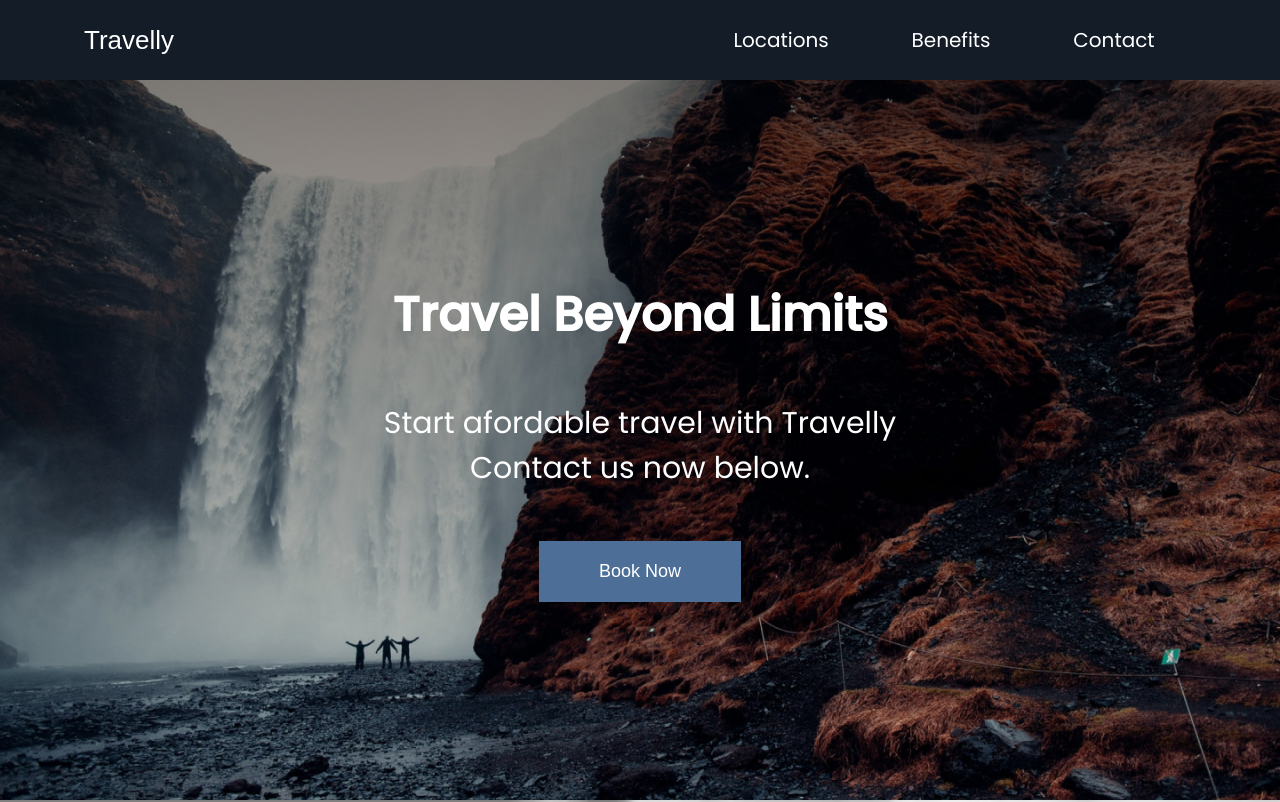
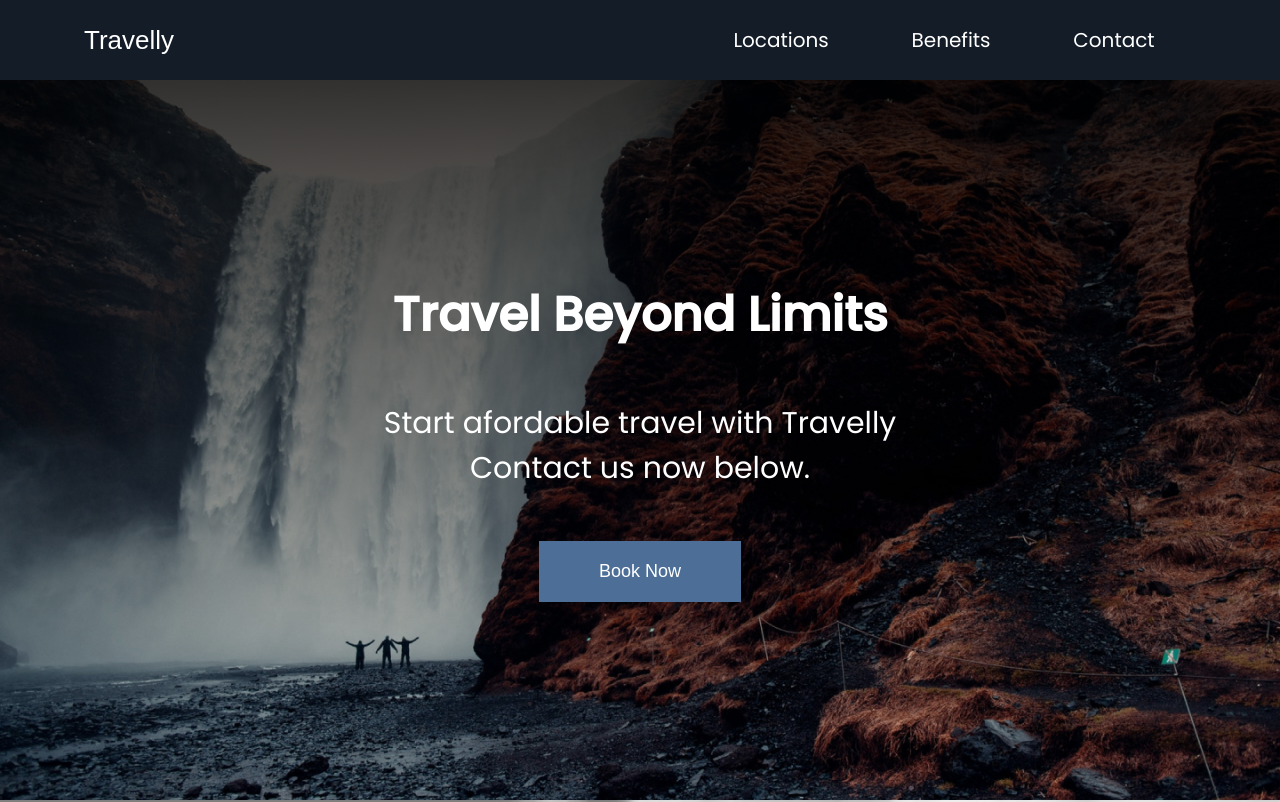
Before and after one commit to RhysLadipo/Animated-Travel-Agent-Website, a plain HTML site: page index.html in a window 1280 px wide. Shown: the top 802 px of the page. Drawn offline with Linux system fonts and the light colour scheme; a web font is replaced by a local one.

Commit message:
Accessibility in index.html & style.css
1) index.html : *Changes : <Main> Section added.
2) style.css : *Changes : contrast increased on Background image/landing-page.jpg

```diff
--- a/index.html
+++ b/index.html
@@ -31,6 +31,7 @@
         </ul>
       </nav>
     </header>
+    <main>
     <section class="hero">
       <h2>Travel Beyond Limits</h2>
       <h3>Start afordable travel with Travelly <br />Contact us now below.</h3>
@@ -98,6 +99,7 @@
             </form>
         </div>
     </section>
+  </main>
     <footer>
         <div class="footer-wrapper">
             <h5>Travelly &copy;</h5>
--- a/style.css
+++ b/style.css
@@ -92,7 +92,7 @@ nav ul {
 
 .hero {
   min-height: 90vh;
-  background: linear-gradient(rgba(0, 0, 0, 0.5), transparent),
+  background: linear-gradient(rgba(0, 0, 0, 0.8), transparent),
     url("img/landing-page.jpg");
   background-repeat: no-repeat;
   background-size: cover;
```
